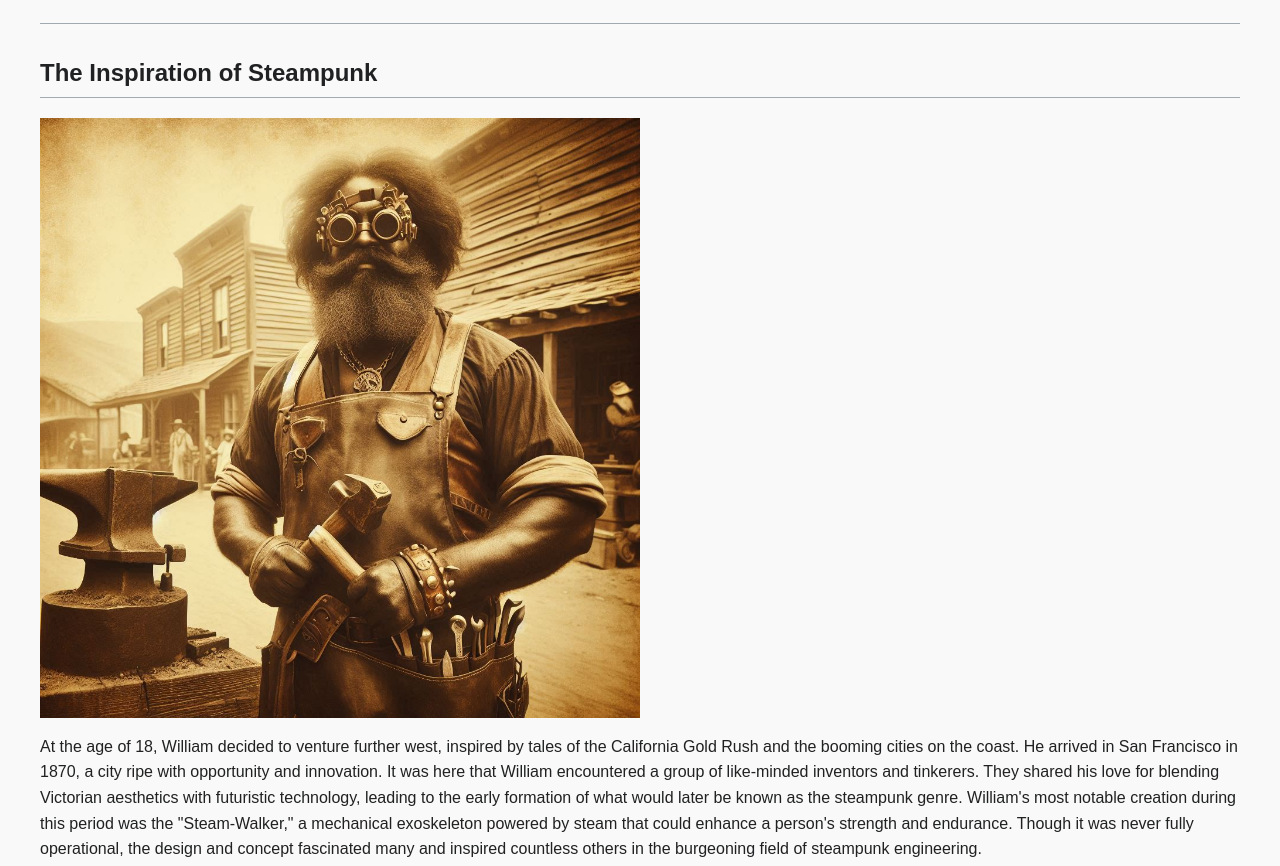
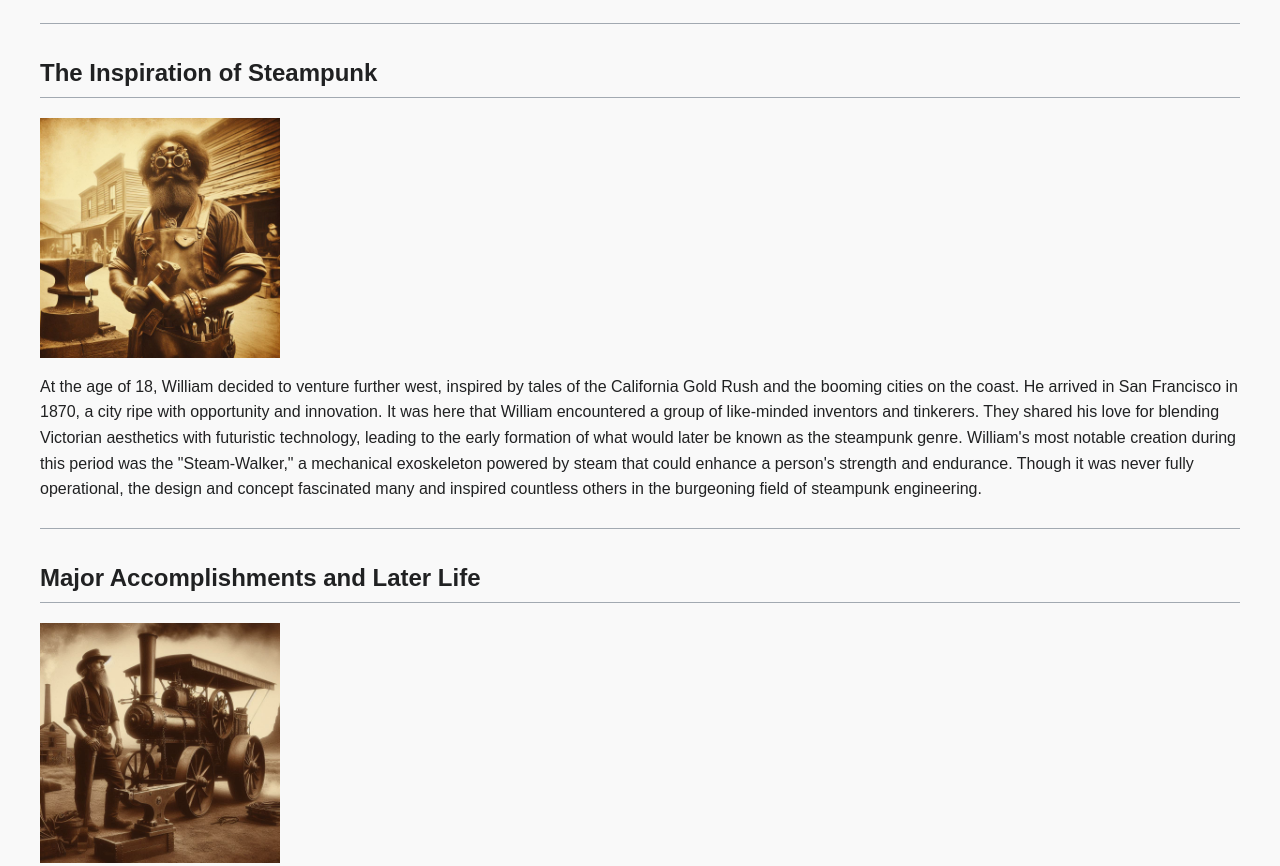
Before and after one commit to WilliamGeorgeBlackwood/WilliamGeorgeBlackwood.github.io, a plain HTML site: page Index.html in a window 1280 px wide. Shown: the part 713-1579 px from the top of the page. Drawn offline with Linux system fonts and the light colour scheme.

Commit message:
Reduced image size

```diff
--- a/styles.css
+++ b/styles.css
@@ -68,7 +68,7 @@ section h2 {
 
 .placeholder-image {
     display: block;
-    max-width: 50%; /* Adjusted to make the images half their previous size */
+    max-width: 20%; /* Adjusted to make the images half their previous size */
     height: auto;
     margin: 10px 0;
 }
```
